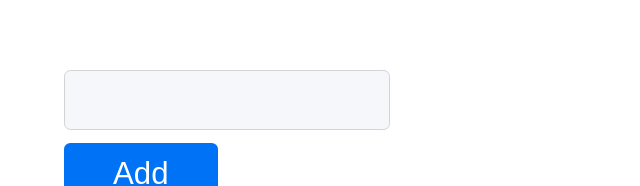
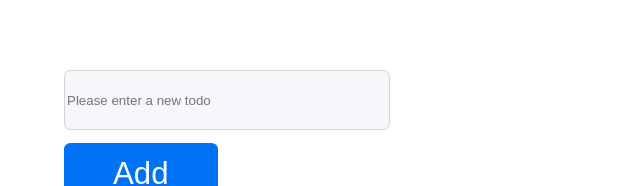
Before and after one commit to SapinSobre/intro-react, a React (Create React App) app: page / in a window 1280 px wide. Shown: the part 189-375 px from the top of the page, without its empty margins (0-640 px from the left). Built offline with nearby package versions, Linux system fonts and the light colour scheme; the HTML template or start-up script is replaced by a standard one.

Commit message:
ajout dossier test

```diff
--- a/src/components/Form.js
+++ b/src/components/Form.js
@@ -15,7 +15,7 @@ const Form = ({todoValues, setTodoValues}) => {
 	}
     return(
         <form className="addTodoForm">
-            <input onBlur={(e) => updateTodoValues(e.target.value, e)} className="addTodoForm_input" type="text"/>
+            <input onBlur={(e) => updateTodoValues(e.target.value, e)} className="addTodoForm_input" type="text" placeholder="Please enter a new todo"/>
             <button onClick={(e) => addNewTodo(e)} className="capitalize addTodoForm_button">add todo</button>
         </form>
     )
```
